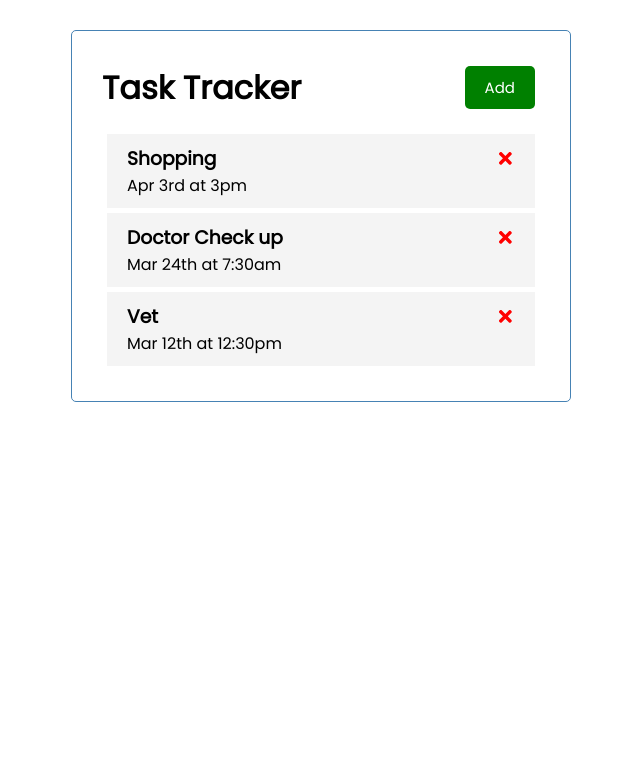
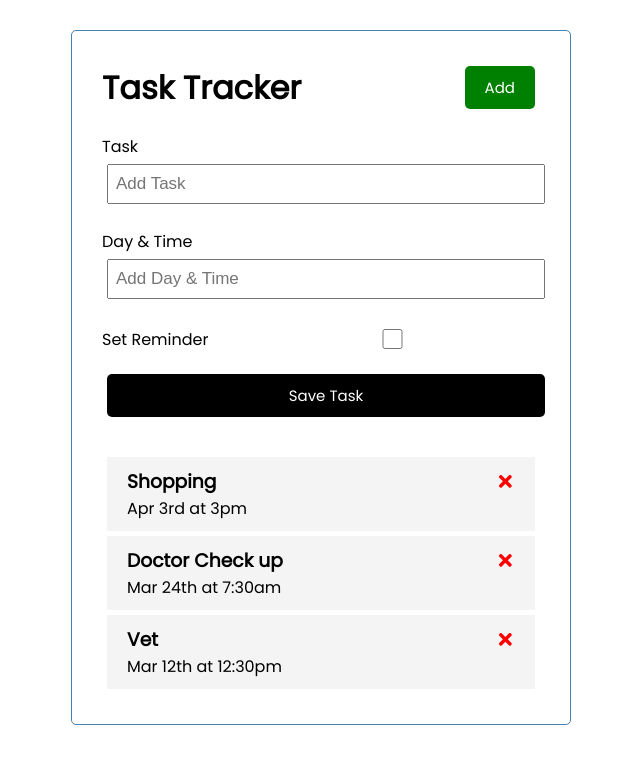
Before and after one commit to Shamoleambo/task-tracker, a React (Vite) app: page / in a window 1280 px wide. Shown: the top 764 px of the page, without its empty margins (319-959 px from the left). Built offline with nearby package versions, Linux system fonts and the light colour scheme.

Commit message:
feat: create AddTask component

```diff
--- a/src/App.jsx
+++ b/src/App.jsx
@@ -1,6 +1,7 @@
 import { useState } from 'react'
 import { Header } from './components/Header'
 import { Tasks } from './components/Tasks'
+import { AddTask } from './components/AddTask'
 
 function App() {
   const [tasks, setTasks] = useState([
@@ -30,6 +31,7 @@
     <>
       <div className='container'>
         <Header title='Task Tracker' />
+        <AddTask />
         {tasks.length > 0 ? (
           <Tasks
             tasks={tasks}
--- /dev/null
+++ b/src/components/AddTask.jsx
@@ -0,0 +1,19 @@
+export function AddTask() {
+  return (
+    <form className='add-form'>
+      <div className='form-control'>
+        <label htmlFor=''>Task</label>
+        <input type='text' placeholder='Add Task' />
+      </div>
+      <div className='form-control'>
+        <label htmlFor=''>Day & Time</label>
+        <input type='text' placeholder='Add Day & Time' />
+      </div>
+      <div className='form-control form-control-check'>
+        <label htmlFor=''>Set Reminder</label>
+        <input type='checkbox' />
+      </div>
+      <input type='submit' value='Save Task' className='btn btn-block' />
+    </form>
+  )
+}
```
